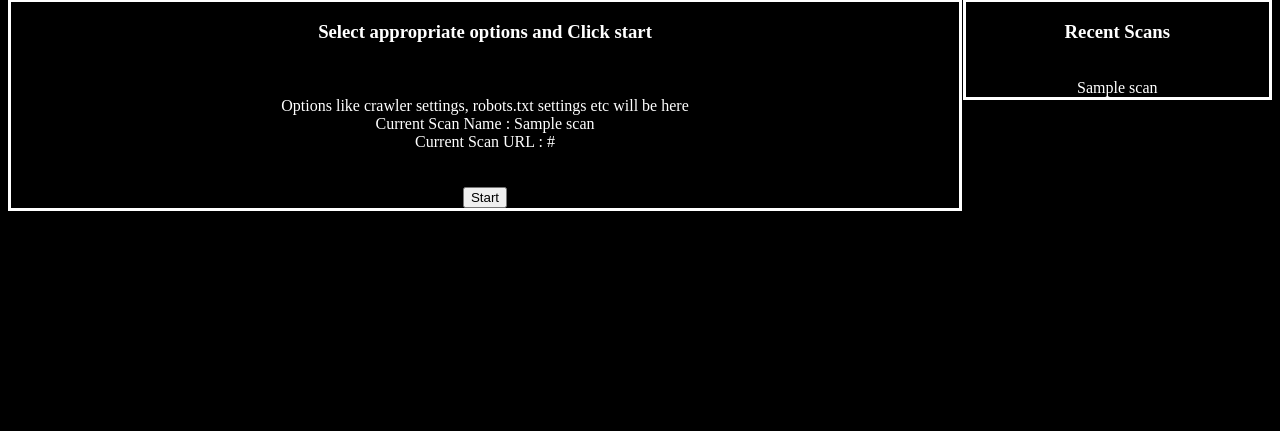
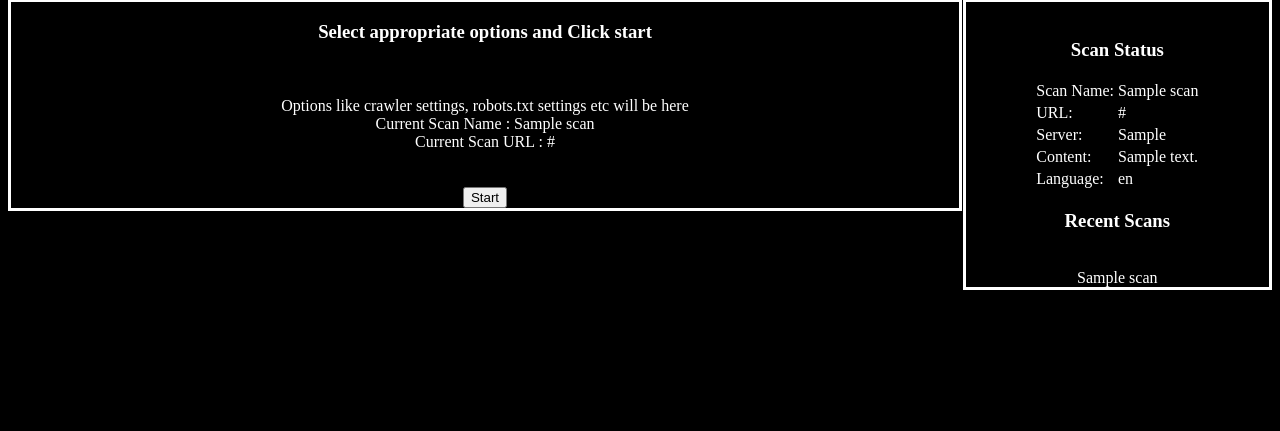
Before and after one commit to hackarchives/vulnscanner, a PHP site: page /index.php?scanid=1 in a window 1280 px wide. Shown: the part 329-760 px from the top of the page. Run offline with PHP 8.4, Linux system fonts and the light colour scheme; tables that the repository leaves empty hold one stand-in row (values such as "Sample post").

Commit message:
Added Scan Status

```diff
--- a/index.php
+++ b/index.php
@@ -123,6 +123,7 @@ include('db.php');
 								 function(data3) {
 								 if(data3 == 0)
 								 {
+									$("#scrape").append("Crawling process Completed.<br />Initiating Scan For SQL Injections<br />");
 									return;
 								 }
 								 var tmp,tid,turl;
@@ -158,17 +159,22 @@ include('db.php');
 								});
 								if(save == 1)
 								{
-
+									$("#scanstatus").show();
+									$("#scanstatus").append("<center><br /><h3>Scan Status</h3><table id=\"status\"><tr><td>Scan Name: </td><td>" + scanname + "</td></tr><tr><td>URL:</td><td>" + scanurl + "</td></tr></table></center>");
 									$("#scrape").html("Scan name and URL registered in the database<br />Scanning " + scanurl + " to find server information and other links<br />");
 													$.post(
 									"post_handler/getservinfo.php",
 									{url: scanurl,pid:id },
 									function(data) {
+
 										$("#scrape").append("Server: " + data.Server + '<br />');
+										$("#status tr:last").after("<tr><td>Server: </td><td>" + data.Server + "</td></tr>");
 										$("#scrape").append("Content-Type: " + data["Content-Type"] + '<br />');
+										$("#status tr:last").after("<tr><td>Content-Type: </td><td>" + data["Content-Type"] + "</td></tr>");
 										if(data.hasOwnProperty("X-Powered-By"))
 										{
 											$("#scrape").append("X-Powered-By: " + data["X-Powered-By"] + '<br />');
+											$("#status tr:last").after("<tr><td>X-Powered-By: </td><td>" + data["X-Powered-By"] + "</td></tr>");
 										}
 										$.post(
 											"scraper.php",
@@ -206,7 +212,9 @@ include('db.php');
 		<br /><br /><input type="button" value="Next" id="next">
 
 		</div>
-		<div id="sidebar">
+
+		<div id="sidebar"><div id="scanstatus">
+		</div>
 		<h3>Recent Scans</h3><br />
 		<?php
 			$q = $db->prepare("SELECT * FROM scan ORDER BY id DESC LIMIT 10");
@@ -235,6 +243,19 @@ include('db.php');
 			{
 				while($f = $q->fetch(PDO::FETCH_ASSOC))
 				{
+					$q2 = $db->prepare("SELECT * FROM scaninfo WHERE pid=?");
+					$q2->execute(array($id));
+					if($q2->rowCount() != 0)
+					{
+						while($f2 = $q2->fetch(PDO::FETCH_ASSOC))
+						{
+							$server = $f2['server'];
+							$date = $f2['date'];
+							$time = $f2['time'];
+							$content = $f2['content'];
+							$lang = $f2['lang'];
+						}
+					}
 					?>
 					<script type="text/javascript">
 					$(document).ready(function(){
@@ -242,6 +263,11 @@ include('db.php');
 					scanname = "<?php echo $f['name']; ?>";
 					$("#scanname").val(scanname);
 					scanurl = "<?php echo $f['url'] ?>";
+					$("#scanstatus").append("<center><br /><h3>Scan Status</h3><table id=\"status\"><tr><td>Scan Name: </td><td>" + scanname + "</td></tr><tr><td>URL:</td><td>" + scanurl + "</td></tr></table></center>");
+					$("#status tr:last").after("<tr><td>Server: </td><td>" + "<?php echo $server ?>" + "</td></tr>");
+					$("#status tr:last").after("<tr><td>Content: </td><td>" + "<?php echo $content ?>" + "</td></tr>");
+					$("#status tr:last").after("<tr><td>Language: </td><td>" + "<?php echo $lang ?>" + "</td></tr>");
+					$("#scanstatus").show();
 					$("#url").val(scanurl);
 					$('#next').trigger('click');
 					$("#scanname").hide();
```
